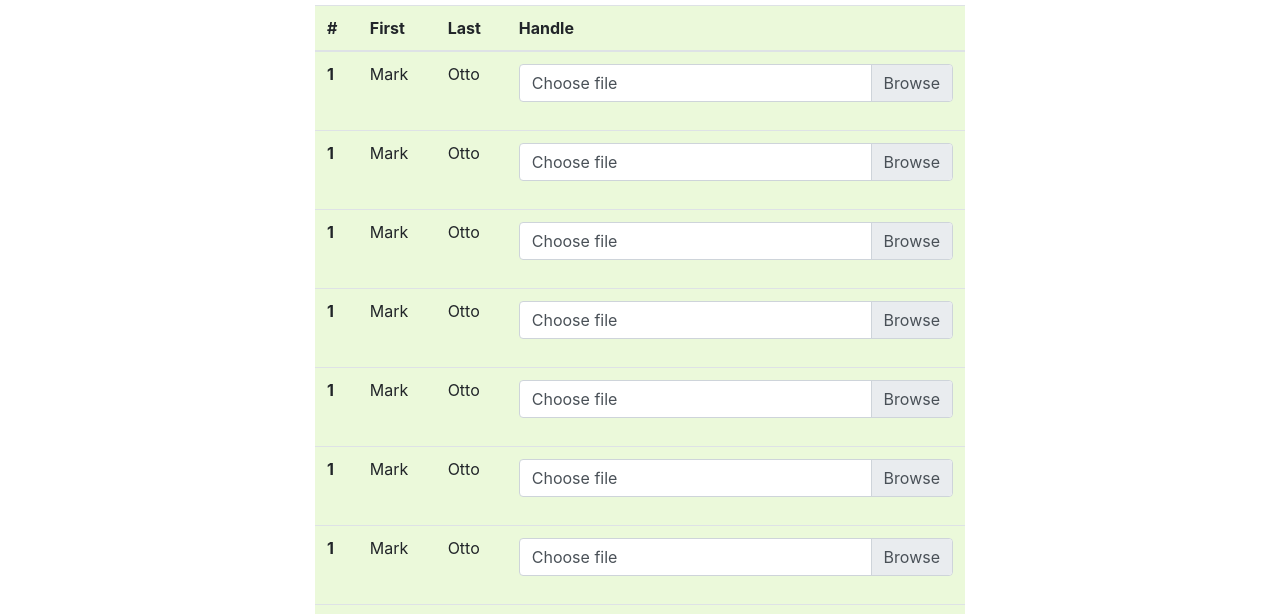
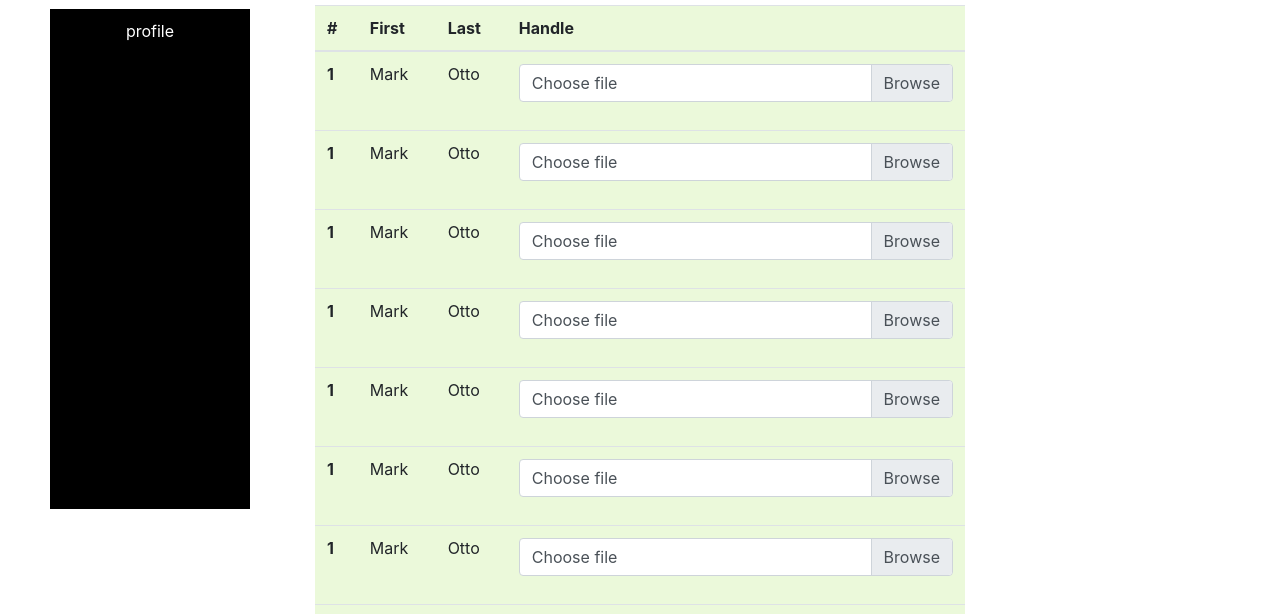
Before and after one commit to Seb-GJ/track_it, a plain HTML site: page doctor.html in a window 1280 px wide. Shown: the part 161-775 px from the top of the page. Drawn offline with nearby package versions, Linux system fonts and the light colour scheme.

Commit message:
Agregar Espacio para Profile

```diff
--- a/doctor.html
+++ b/doctor.html
@@ -181,7 +181,7 @@
 
             <aside>
 
-                <div class="profile">Espacio de publicidad</div>
+                <div class="profile">profile</div>
 
             </aside>
         </main>
--- a/scss/doctor.scss
+++ b/scss/doctor.scss
@@ -25,3 +25,18 @@
     }
 
 }
+
+aside{
+
+    .profile{
+        position: absolute;
+        top: 170px;
+        left: 50px;
+        color: $white;
+        padding: 10px 20px;
+        text-align: center;
+        background-color: black;
+        height: 500px;
+        width: 200px;
+    }
+}
```
Also changed, not shown: doctor_output.css, 1 other file.
